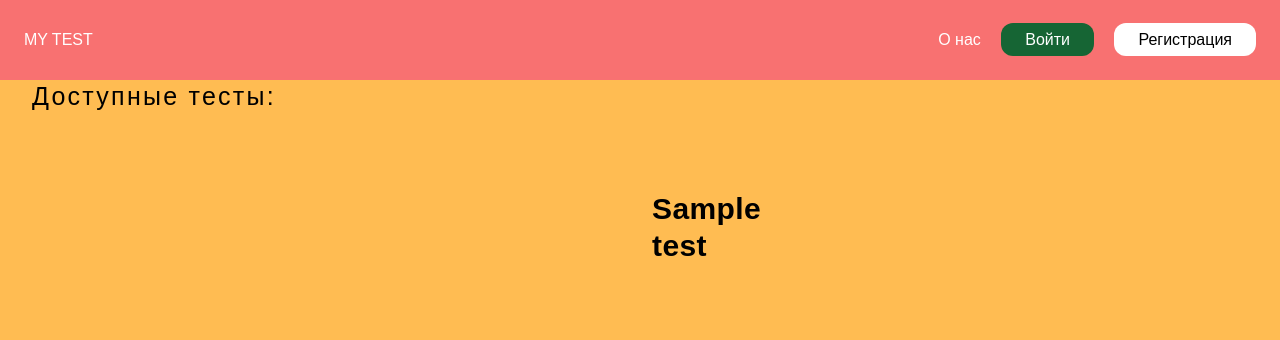
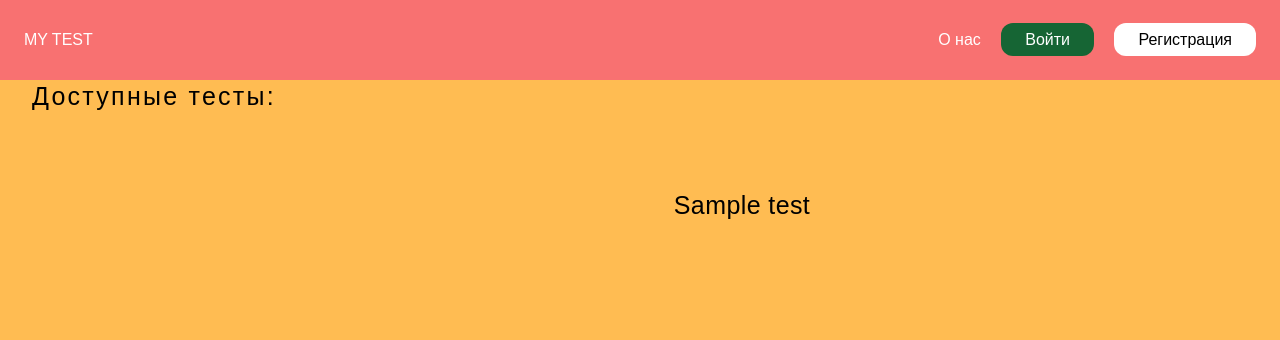
Before and after one commit to pashalyartur/test2, a Django app: page /test_autor/ in a window 1280 px wide. Shown: the top 340 px of the page. Run offline with Django 4.2, Linux system fonts and the light colour scheme; tables that the repository leaves empty hold one stand-in row (values such as "Sample post"); some libraries are stand-ins or nearby versions.

Commit message:
ФИНАЛЬНАЯ_ВЕРСИЯ_ТОЧНО

```diff
--- a/app/test_autor/templates/test_autor/test_list.html
+++ b/app/test_autor/templates/test_autor/test_list.html
@@ -23,18 +23,17 @@
       display: flex;
       left: 32px;
       top: 190px;
-      width: 24px;
+      width: 180px;
       height: 45px;
       flex-direction: column;
       flex-shrink: 0;
       color: #000;
-
-      font-size: 30px;
+      font-size: 25px;
       font-style: normal;
-      font-weight: 900;
+      font-weight: 1900;
       line-height: 124.4%;
       letter-spacing: 0.4px;
-      text-align:center
+
     }
     .text2{
       position: absolute;
@@ -62,7 +61,7 @@
       flex-direction: column;
       flex-shrink: 0;
       color: rgba(0, 0, 0, 0.5);
-      font-size: 25px;
+      font-size: 15px;
       font-style: normal;
       font-weight: 400;
       line-height: 129.4%;
--- a/app/test_autor/views.py
+++ b/app/test_autor/views.py
@@ -19,7 +19,6 @@ def submit_test(request, test_id):
     if request.method == 'POST':
         test = Test.objects.get(pk=test_id)
         questions = test.question_set.all()
-        max_score = len(questions)
         score = 0
 
         for question in questions:
@@ -30,7 +29,6 @@ def submit_test(request, test_id):
                 score += 1
 
         result = Result(test=test, student_name=request.POST.get('student_name'), score=score)
-        result.max_score = max_score
         result.save()
 
         return redirect('test_result', result_id=result.id)
--- a/app/userprofile/templates/userprofile/role.html
+++ b/app/userprofile/templates/userprofile/role.html
@@ -178,7 +178,7 @@
 			<button class="vhod_student2">Студент</button>
 		</a>
 		<a href="{% url 'teacher' %}" class="vhod_prepod">
-			<button class="vhod_prepod2">Преподователь</button>
+			<button class="vhod_prepod2">Преподаватель</button>
 		</a>
 
 
```
Also changed, not shown: app/test_autor/templates/test_autor/test_list_teacher.html (+3 -5 lines).
